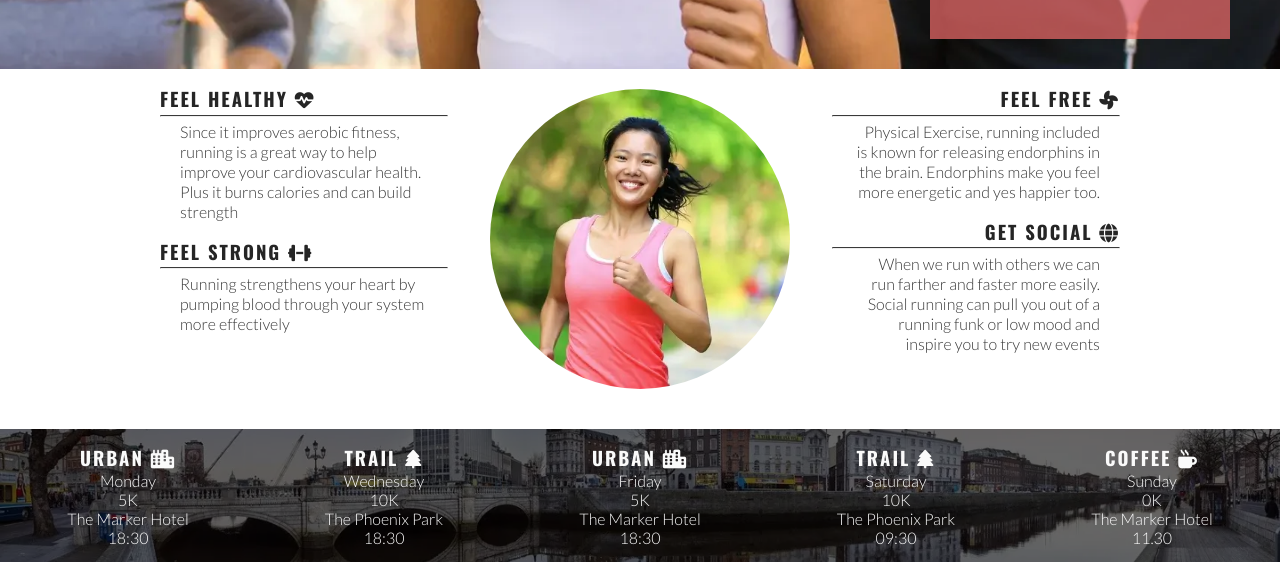
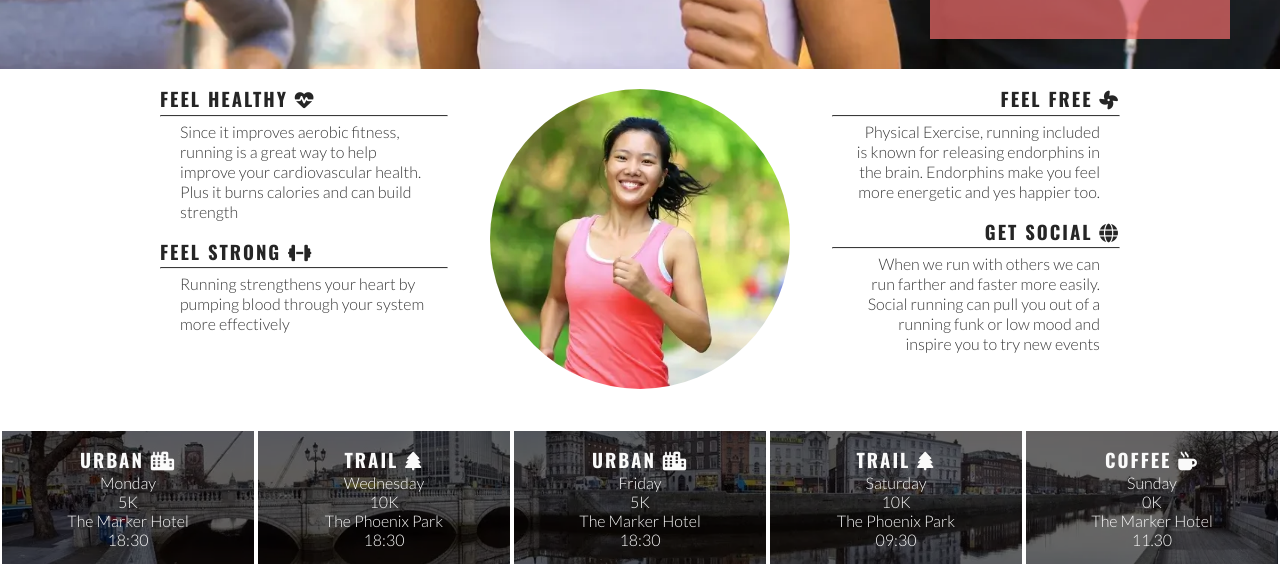
Before and after one commit to Mbutler1991/Running, a plain HTML site: page index.html in a window 1280 px wide. Shown: the part 610-1186 px from the top of the page. Drawn offline with nearby package versions, Linux system fonts and the light colour scheme.

Commit message:
fixing code as images didnt show

```diff
--- a/assets/css/styles.css
+++ b/assets/css/styles.css
@@ -165,21 +165,27 @@ main {
 }
 
 #times {
-    background: url("../images/dublin-city.webp") no-repeat center center/cover;
+    background: url('../images/dublin-city.webp') no-repeat center/cover;
+    /* Handles responsivity without the need for a media query */
     display: flex;
     flex-wrap: wrap;
 }
 
 #times div {
     color: #fafafa;
-    background-color: rgba(0, 0, 0, 0.6);
+    background-color: rgba(0, 0, 0, .6);
     padding: 15px;
     text-align: center;
+    /* This will not wrap on screens of less than 400px wide.
+    Each div will expand to fill the available space on its row */
     flex-basis: 200px;
     flex-grow: 1;
+    /* Creates a grid of meetup time divs over the background image */
+    border: 2px solid white;
 }
 
 #times h3 {
+    /* Override the heading colour set in general styles */
     color: #fafafa;
 }
 
```
